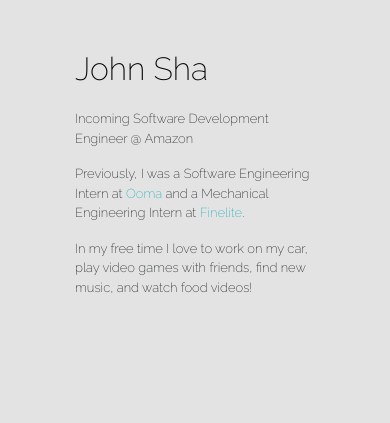
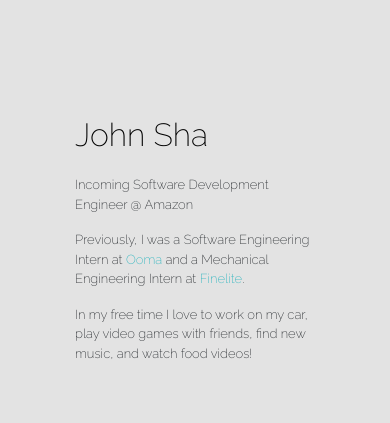
Before and after one commit to johnwsha/johnwsha.github.io, a Python web app: template templates/homepage.html in a window 390 px wide. Shown: the top 423 px of the page. Run offline with Jinja, Linux system fonts and the light colour scheme; the template is opened without the code that fills it, so the values that code supplies are empty; some libraries are stand-ins or nearby versions.

Commit message:
updated margin-top in mobile

```diff
--- a/static/css/main.css
+++ b/static/css/main.css
@@ -6,7 +6,7 @@
   box-sizing: border-box;
 }
 
-@media (min-width: 550px) {
+@media (min-width: 601px) {
   .container {
     width: 65%;
     right: 50px;
@@ -53,6 +53,10 @@ a:hover {
 }
 
 @media only screen and (max-width: 600px) {
+  .container {
+    margin-top: 17%;
+  }
+
   .main {
     font-size: 13px;
   }
```
